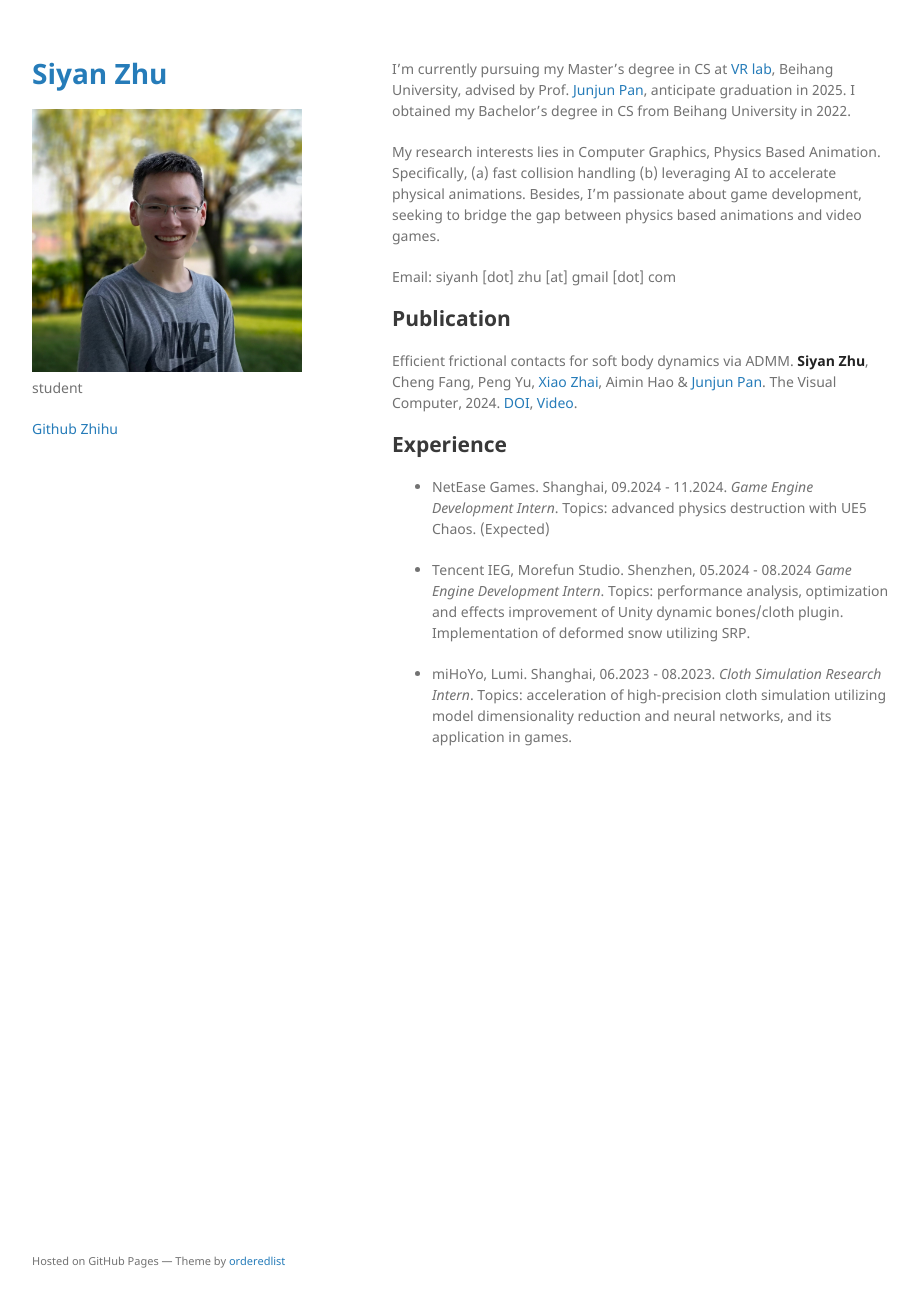
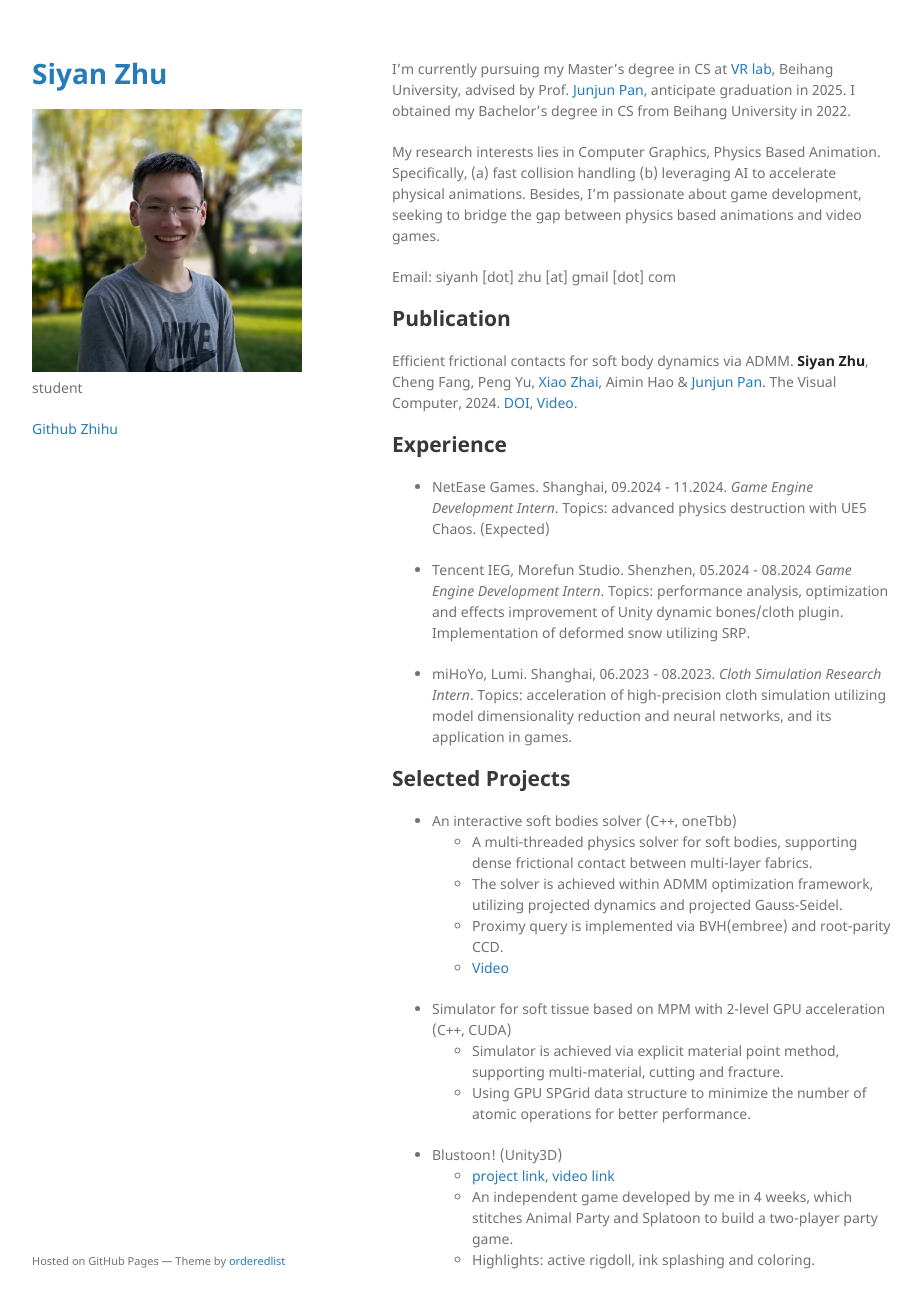
Before and after one commit to OkifuZ/okifuz.github.io, a Jekyll site: the page built from index.md, in a window 1280 px wide and 1340 px high. Shown: the top 1308 px of the window, without its empty margins (178-1099 px from the left). Built offline with Jekyll 4.4.1, drawn with Linux system fonts in a browser that asks for light colours.

Commit message:
projects

```diff
--- a/index.md
+++ b/index.md
@@ -29,3 +29,20 @@ Efficient frictional contacts for soft body dynamics via ADMM. **Siyan Zhu**, Ch
 - miHoYo, Lumi. Shanghai, 06.2023 - 08.2023.
   *Cloth Simulation Research Intern*.
   Topics: acceleration of high-precision cloth simulation utilizing model dimensionality reduction and neural networks, and its application in games.
+
+## Selected Projects
+
+- An interactive soft bodies solver (C++, oneTbb)
+  - A multi-threaded physics solver for soft bodies, supporting dense frictional contact between multi-layer fabrics.
+  - The solver is achieved within ADMM optimization framework, utilizing projected dynamics and projected Gauss-Seidel.
+  - Proximy query is implemented via BVH(embree) and root-parity CCD.
+  - [Video](https://www.youtube.com/watch?v=rUBcgffdxtQ)
+
+- Simulator for soft tissue based on MPM with 2-level GPU acceleration (C++, CUDA)
+  - Simulator is achieved via explicit material point method, supporting multi-material, cutting and fracture.
+  - Using GPU SPGrid data structure to minimize the number of atomic operations for better performance.
+
+- Blustoon! (Unity3D)
+  - [project link](github.com/OkifuZ/blustoon), [video link](www.youtube.com/watch?v=5yirauGsRxo)
+  - An independent game developed by me in 4 weeks, which stitches Animal Party and Splatoon to build a two-player party game.
+  - Highlights: active rigdoll, ink splashing and coloring.
```
